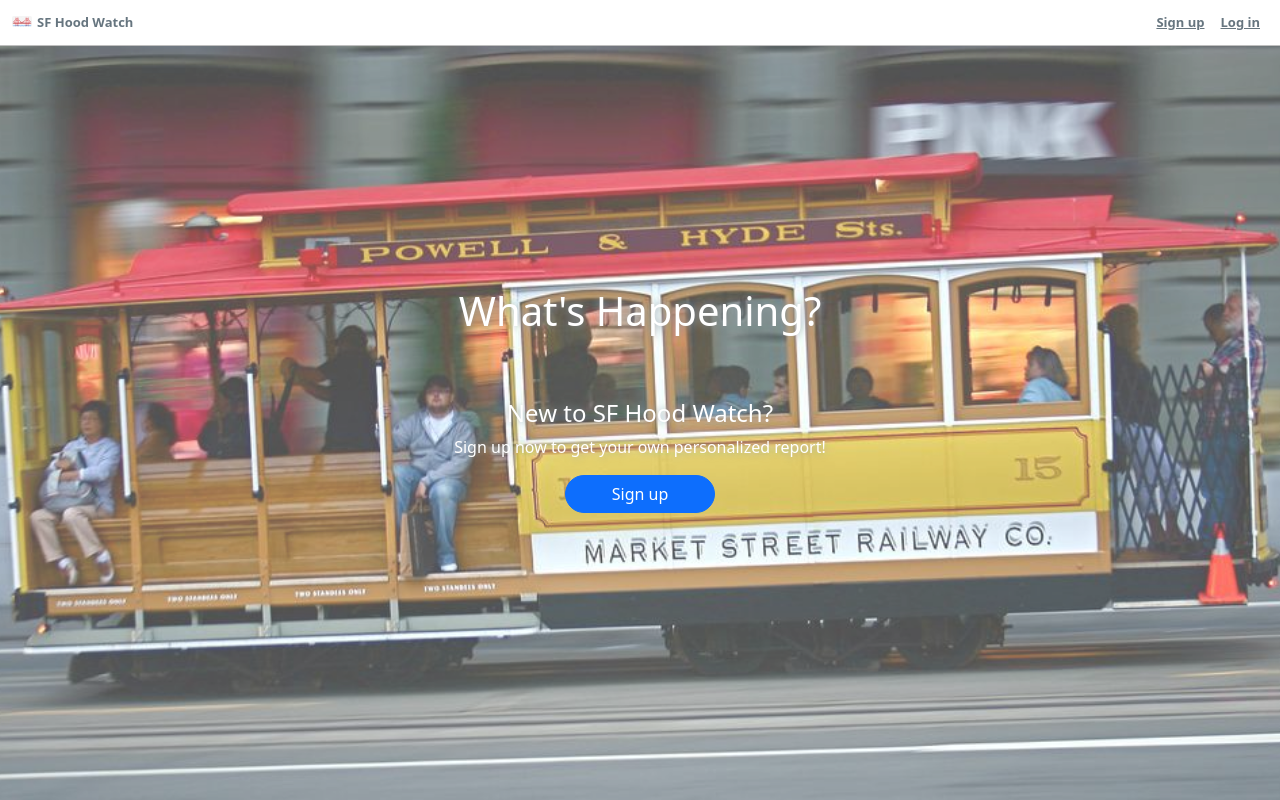
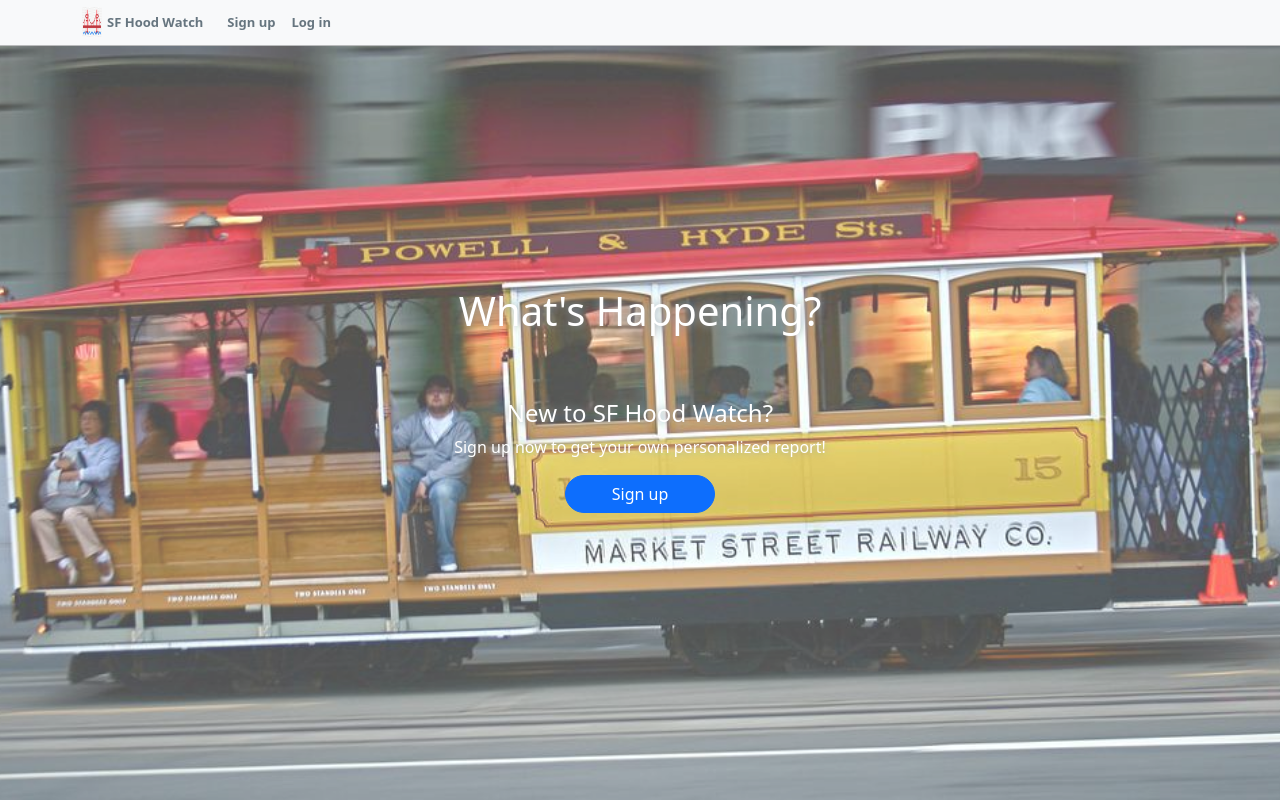
Before and after one commit to SeldomseenSchweig/sf_crime_app, a Flask app: page /home in a window 1280 px wide. Run offline with Flask 2, Linux system fonts and the light colour scheme; some libraries are stand-ins or nearby versions.

Commit message:
tried to fix formatting

```diff
--- a/templates/base.html
+++ b/templates/base.html
@@ -1,49 +1,63 @@
 <!DOCTYPE html>
 <html lang="en">
 
+  <!DOCTYPE html>
+  <html lang="en">
   <head>
     <meta charset="UTF-8">
+    <meta name="viewport" content="width=device-width, initial-scale=1.0">
     <title>SF Hood Watch</title>
 
-  <link rel="stylesheet"
-        href="https://unpkg.com/bootstrap/dist/css/bootstrap.css">
-  <script src="https://unpkg.com/jquery"></script>
-  <script src="https://unpkg.com/popper"></script>
-  <script src="https://unpkg.com/bootstrap"></script>
-
-  <link rel="stylesheet"
-        href="https://use.fontawesome.com/releases/v5.3.1/css/all.css">
-  <link rel="stylesheet" href="/static/stylesheets/style.css"type="text/css">
+    <link rel="stylesheet" href="https://unpkg.com/bootstrap/dist/css/bootstrap.css">
+    <link rel="stylesheet" href="https://use.fontawesome.com/releases/v5.3.1/css/all.css">
+    <link rel="stylesheet" href="/static/stylesheets/style.css" type="text/css">
     <link rel="shortcut icon" href="/static/favicon.ico">
   </head>
 
-<body class="{% block body_class %}{% endblock %}">
-<nav class="navbar navbar-expand">
-  <div class="container-fluid">
-    <div class="navbar-header">
+  <body>
+    <nav class="navbar navbar-expand-md navbar-light bg-light">
+      <div class="container">
         <a href="/home" class="navbar-brand">
-        <img src="/static/images/bridge-logo.png" alt="logo">
-        <span>SF Hood Watch</span>
-    </div>
-    <ul class="nav navbar-nav navbar-right">
+          <img src="/static/images/bridge-logo.png" alt="logo" width="30" height="30">
+          <span class="ml-2">SF Hood Watch</span>
+        </a>
+        <button class="navbar-toggler" type="button" data-toggle="collapse" data-target="#navbarNav"
+          aria-controls="navbarNav" aria-expanded="false" aria-label="Toggle navigation">
+          <span class="navbar-toggler-icon"></span>
+        </button>
+        <div class="collapse navbar-collapse" id="navbarNav">
+          <ul class="navbar-nav ml-auto">
             {% if not g.user %}
-      <li><a href="/signup">Sign up</a></li>
-      <li><a href="/login">Log in</a></li>
+            <li class="nav-item">
+              <a class="nav-link" href="/signup">Sign up</a>
+            </li>
+            <li class="nav-item">
+              <a class="nav-link" href="/login">Log in</a>
+            </li>
             {% else %}
-      <li><a href="/watch/new">New Hood Watch</a></li>
-      <li><a href="/logout">Log out</a></li>
+            <li class="nav-item">
+              <a class="nav-link" href="/watch/new">New Hood Watch</a>
+            </li>
+            <li class="nav-item">
+              <a class="nav-link" href="/logout">Log out</a>
+            </li>
             {% endif %}
           </ul>
         </div>
+      </div>
     </nav>
-<div class="container">
+
+    <div class="container mt-4">
       {% for category, message in get_flashed_messages(with_categories=True) %}
       <div class="alert alert-{{ category }}">{{ message }}</div>
       {% endfor %}
 
       {% block content %}
       {% endblock %}
+    </div>
 
-</div>
+    <script src="https://unpkg.com/jquery"></script>
+    <script src="https://unpkg.com/popper"></script>
+    <script src="https://unpkg.com/bootstrap"></script>
   </body>
   </html>
```
Lines whose indentation alone changed are shown as unchanged.
